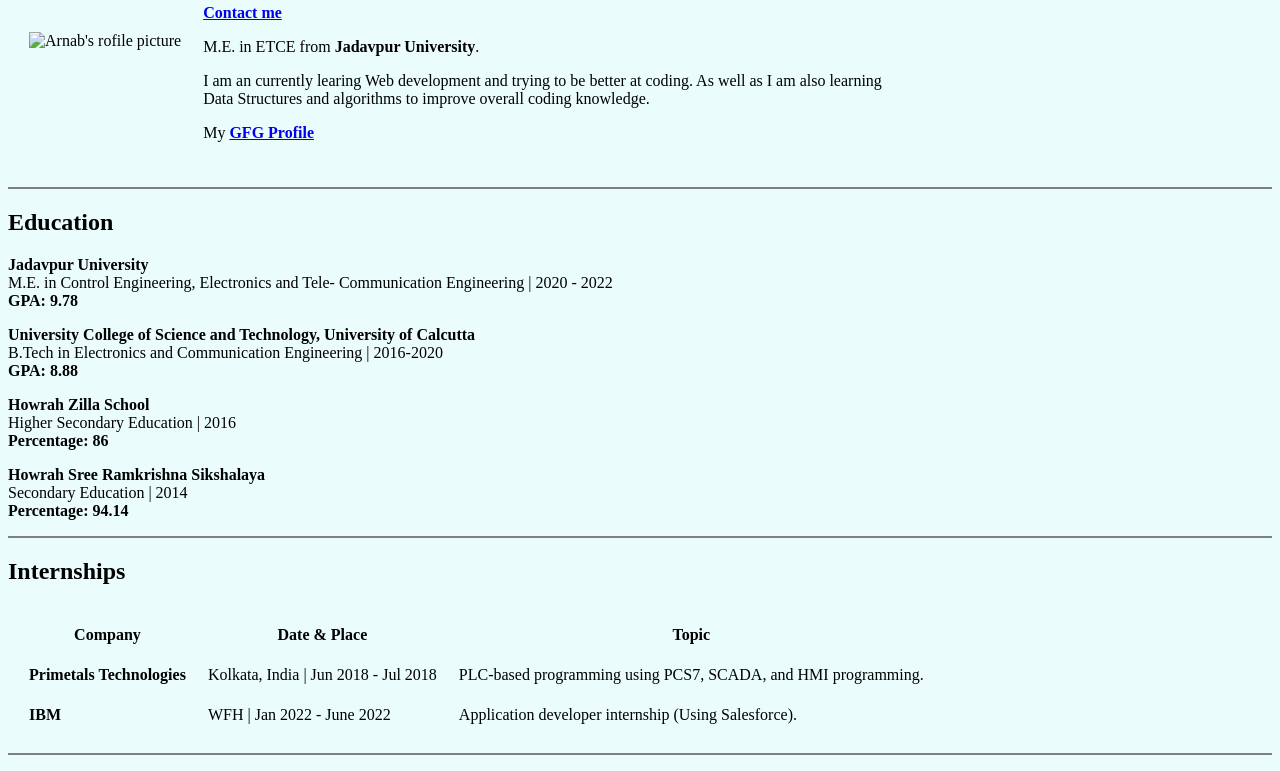
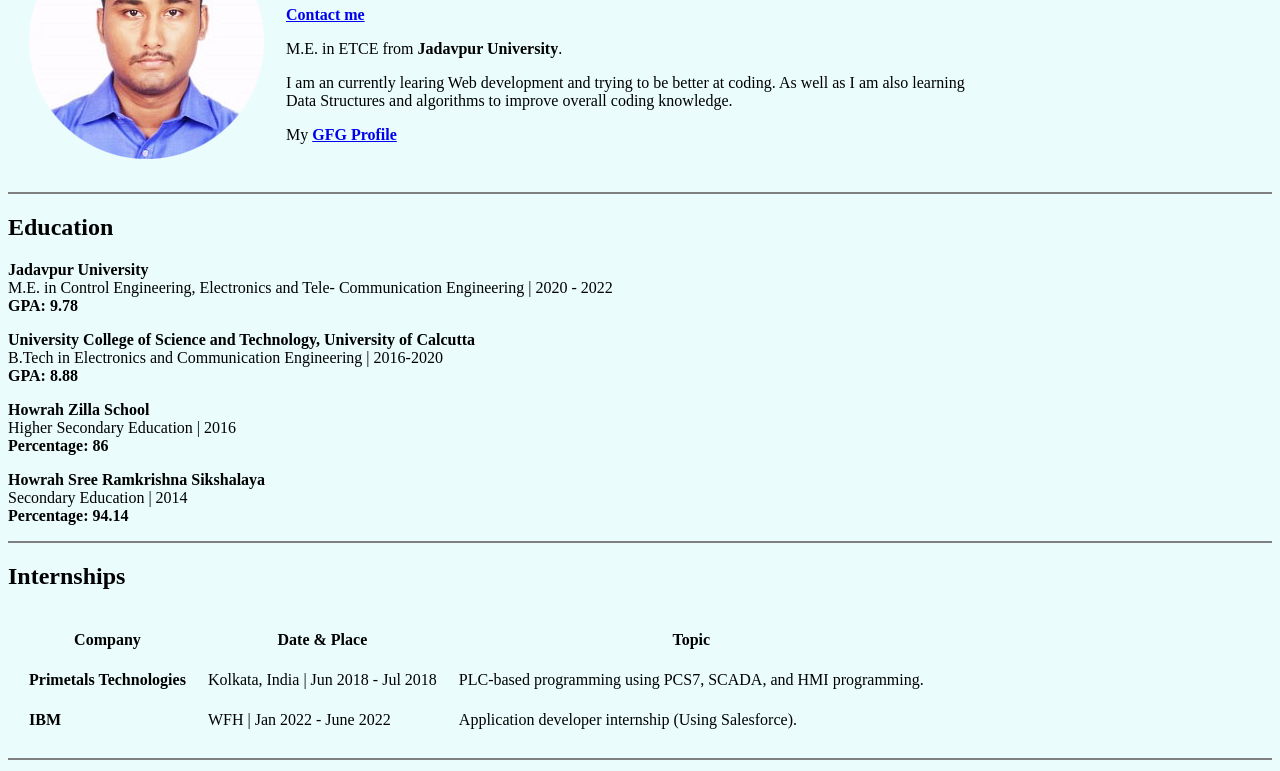
Before and after one commit to Arnab12345/CV-basic-2, a plain HTML site: page index.html in a window 1280 px wide. Shown: the part 105-876 px from the top of the page. Drawn offline with Linux system fonts and the light colour scheme.

Commit message:
Update index.html
Troubleshooting the profile picture not showing up issue.

```diff
--- a/index.html
+++ b/index.html
@@ -9,7 +9,7 @@
     <table cellspacing="20">
         <tr>
             <td>
-                <img src="images/Arnab_Jana.png" alt="Arnab's rofile picture">
+                <img src="Arnab_Jana.png" alt="Arnab's profile picture">
             </td>
             <td>
                 <h1>Arnab Jana</h1>
```
